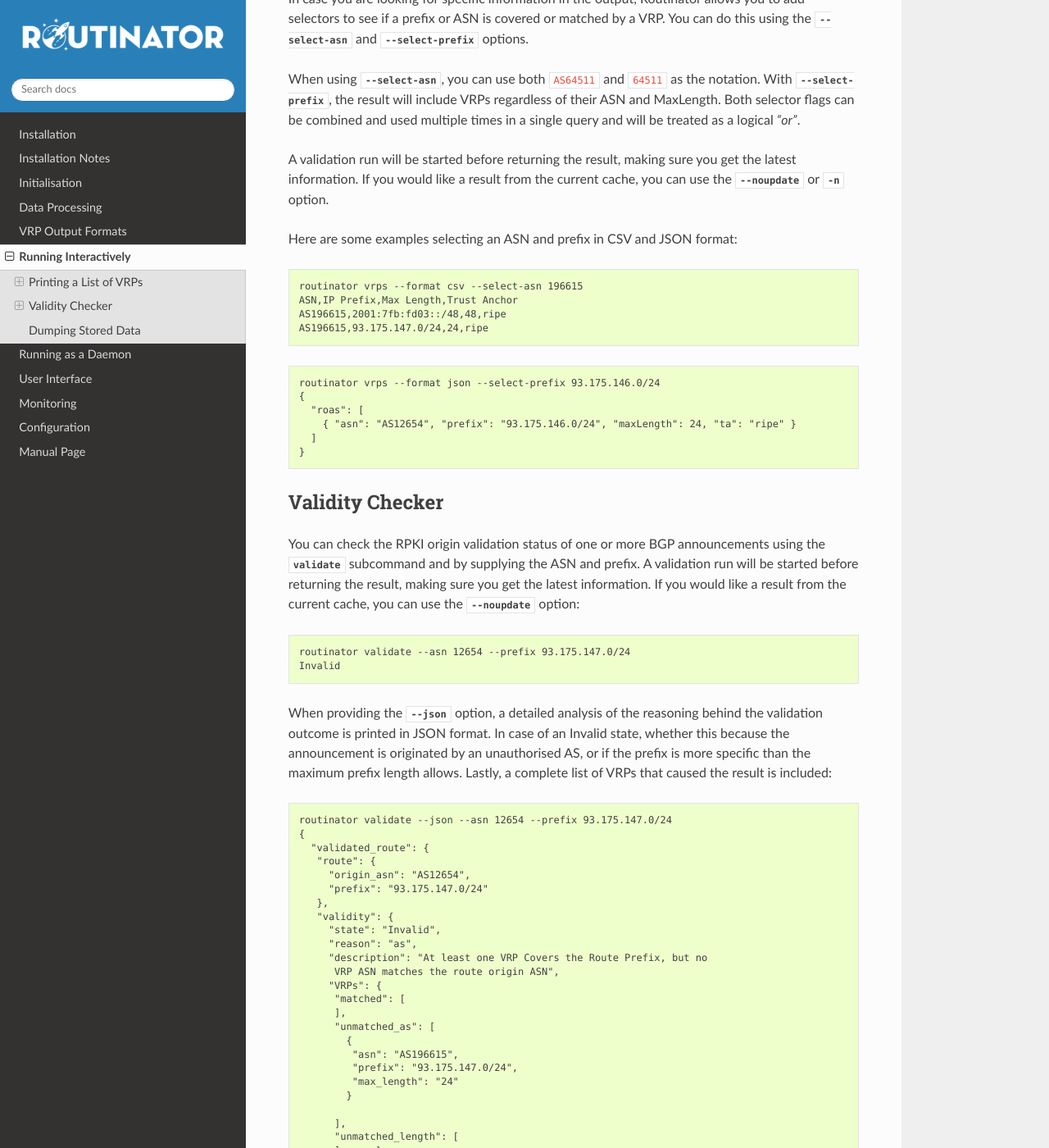
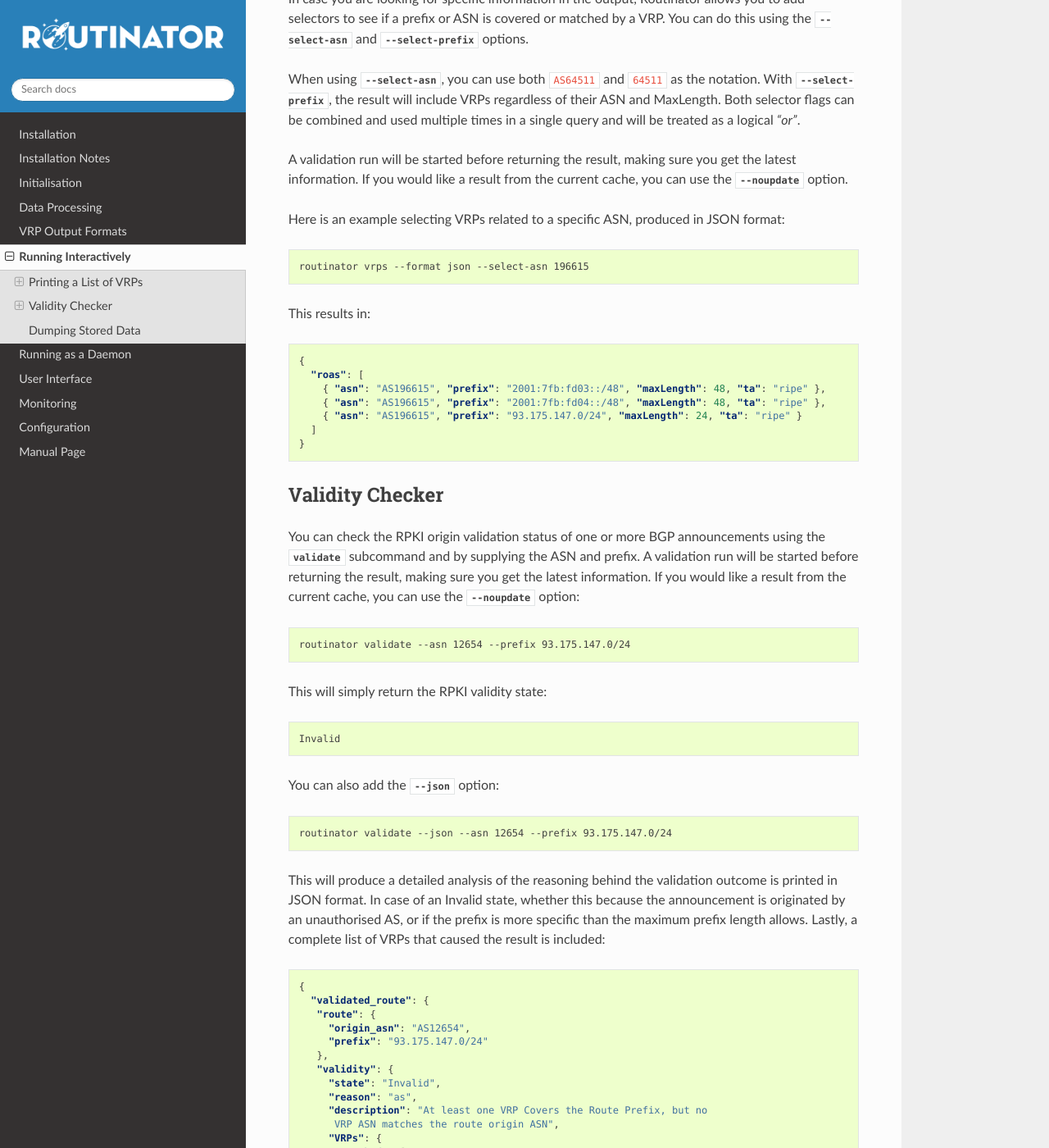
Before and after one commit to NLnetLabs/routinator, a Sphinx documentation site: the page built from source/interactive.rst, in a window 1280 px wide and 1400 px high, scrolled down 824 px. Shown: the whole window at 82% size. Built offline with Sphinx 7.4.7 and the Read the Docs theme 2.0.0, drawn with Linux system fonts in a browser that asks for light colours; some of the changed text lies outside the part shown.

Commit message:
Update example, separate input and output

```diff
--- a/source/initialisation.rst
+++ b/source/initialisation.rst
@@ -36,6 +36,11 @@
 .. code-block:: text
 
     routinator init --list-tals
+
+This displays the following overview:
+
+.. code-block:: text
+
      .---- --rir-tals
      |  .- --rir-test-tals
      V  V
@@ -135,7 +140,6 @@
 
 .. code-block:: text
 
-    routinator -vv vrps
     RRDP https://rrdp.ripe.net/notification.xml: Tree has 0 entries.
     RRDP https://rrdp.ripe.net/notification.xml: updating from snapshot.
     Found valid trust anchor https://rpki.afrinic.net/repository/AfriNIC.cer. Processing.
--- a/source/interactive.rst
+++ b/source/interactive.rst
@@ -51,25 +51,26 @@
 
 A validation run will be started before returning the result, making sure you
 get the latest information. If you would like a result from the current cache,
-you can use the :option:`--noupdate` or :option:`-n` option.
+you can use the :option:`--noupdate` option.
 
-Here are some examples selecting an ASN and prefix in CSV and JSON format:
+Here is an example selecting VRPs related to a specific ASN, produced in JSON
+format:
 
 .. code-block:: text
 
-   routinator vrps --format csv --select-asn 196615
-   ASN,IP Prefix,Max Length,Trust Anchor
-   AS196615,2001:7fb:fd03::/48,48,ripe
-   AS196615,93.175.147.0/24,24,ripe
+   routinator vrps --format json --select-asn 196615
 
-.. code-block:: text
+This results in:
 
-   routinator vrps --format json --select-prefix 93.175.146.0/24
-   {
-     "roas": [
-       { "asn": "AS12654", "prefix": "93.175.146.0/24", "maxLength": 24, "ta": "ripe" }
-     ]
-   }
+.. code-block:: json
+
+    {
+      "roas": [
+        { "asn": "AS196615", "prefix": "2001:7fb:fd03::/48", "maxLength": 48, "ta": "ripe" },
+        { "asn": "AS196615", "prefix": "2001:7fb:fd04::/48", "maxLength": 48, "ta": "ripe" },
+        { "asn": "AS196615", "prefix": "93.175.147.0/24", "maxLength": 24, "ta": "ripe" }
+      ]
+    }
 
 .. _doc_routinator_validity_checker:
 
@@ -85,17 +86,27 @@
 .. code-block:: text
 
    routinator validate --asn 12654 --prefix 93.175.147.0/24
+
+This will simply return the RPKI validity state:
+
+.. code-block:: text
+
    Invalid
 
-When providing the :option:`--json` option, a detailed analysis of the reasoning
-behind the validation outcome is printed in JSON format. In case of an Invalid
-state, whether this because the announcement is originated by an unauthorised
-AS, or if the prefix is more specific than the maximum prefix length allows.
-Lastly, a complete list of VRPs that caused the result is included:
+You can also add the :option:`--json` option:
 
 .. code-block:: text
 
    routinator validate --json --asn 12654 --prefix 93.175.147.0/24
+
+This will produce a detailed analysis of the reasoning behind the validation
+outcome is printed in JSON format. In case of an Invalid state, whether this
+because the announcement is originated by an unauthorised AS, or if the prefix
+is more specific than the maximum prefix length allows. Lastly, a complete list
+of VRPs that caused the result is included:
+
+.. code-block:: json
+
    {
      "validated_route": {
       "route": {
@@ -150,12 +161,16 @@
    93.175.147.0/24 => 12654
    2001:7fb:fd02::/48 => 12654
 
-When referring to the file with the :option:`--input` option Routinator
-provides the RPKI validity state in the output:
+Now we refer to the file with the :option:`--input` option:
 
 .. code-block:: text
 
    routinator validate --input beacons.txt
+
+Routinator provides the RPKI validity state in the output:
+
+.. code-block:: text
+
    93.175.147.0/24 => AS12654: invalid
    2001:7fb:fd02::/48 => AS12654: valid
 
@@ -181,13 +196,18 @@
     ]
   }
 
-When referring to the file with the :option:`--json` and :option:`--input`
-options, Routinator produces a JSON object that includes the validity state and
-a detailed analysis of the reasoning behind the outcome of each route:
+Then refer to the file with the :option:`--json` and :option:`--input`
+options:
 
 .. code-block:: text
 
   routinator validate --json --input beacons.json
+
+Routinator produces a JSON object that includes the validity state and a
+detailed analysis of the reasoning behind the outcome of each route:
+
+.. code-block:: json
+
   {
     "validated_routes": [
       {
```
Also changed, not shown: source/installation.rst (+9 -9 lines).
